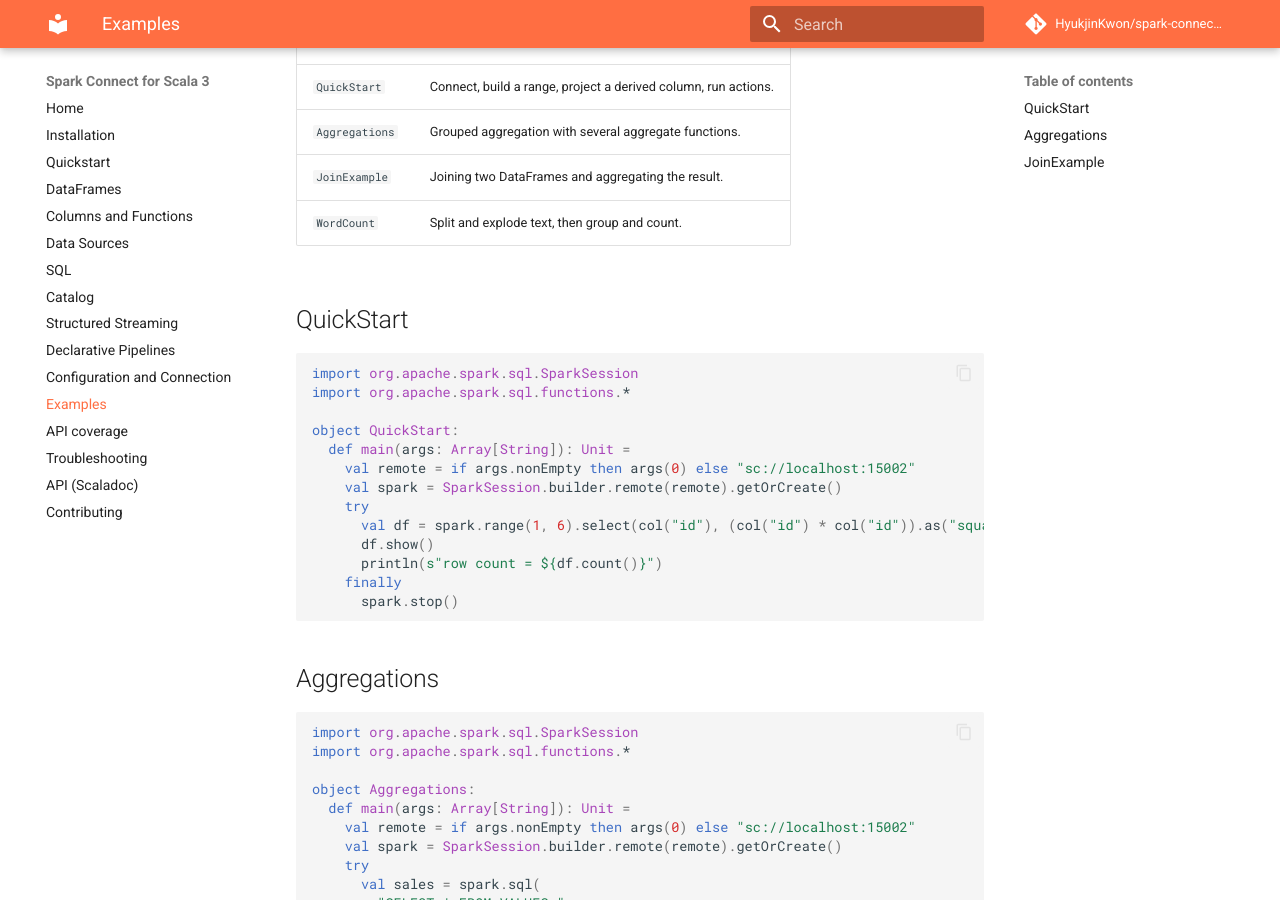
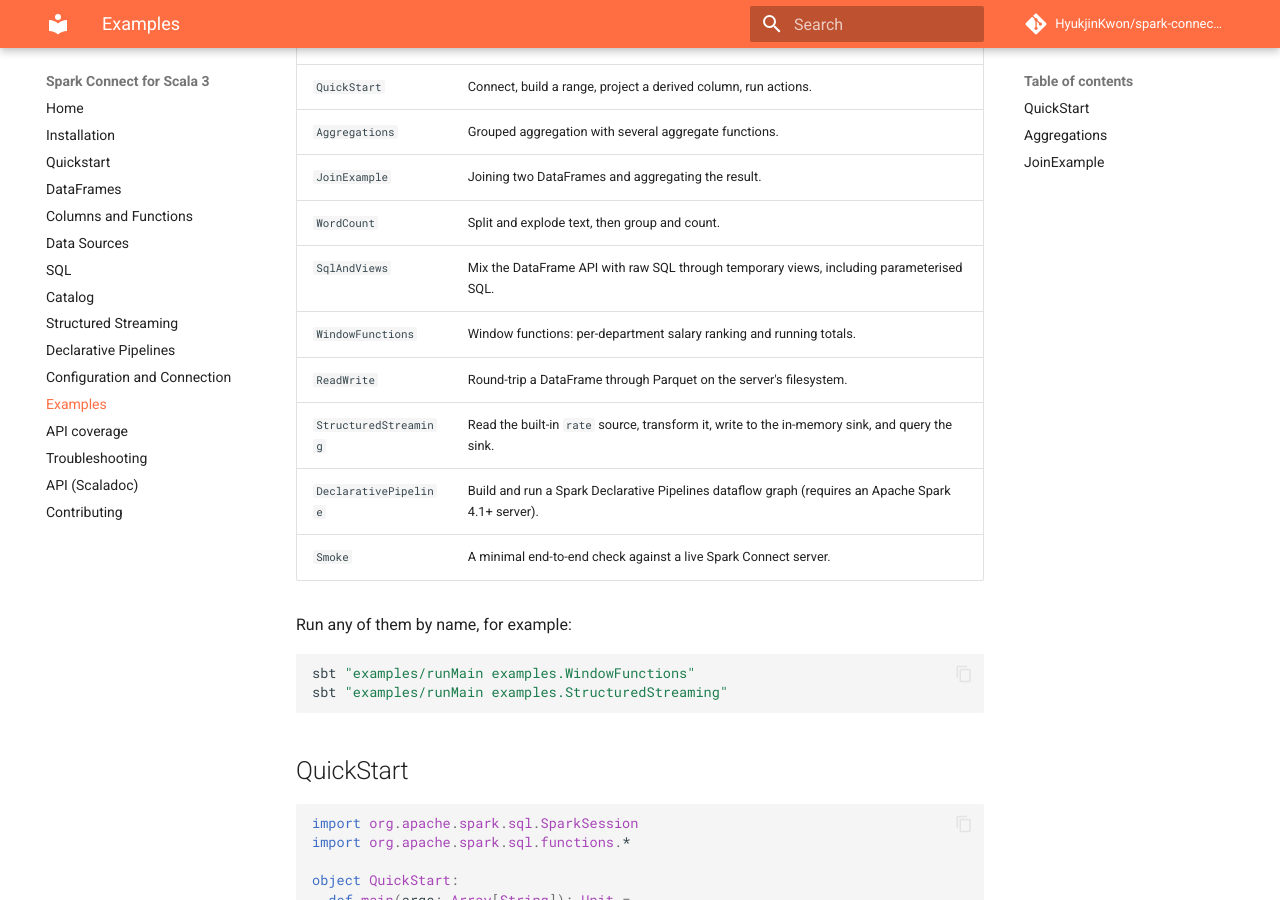
Before and after one commit to HyukjinKwon/spark-connect-scala3, an MkDocs documentation site: the page built from docs/examples.md, in a window 1280 px wide and 900 px high, scrolled down 390 px. Built offline with MkDocs 1.6.1 and Material for MkDocs 9.7.7, drawn with Linux system fonts in a browser that asks for light colours; comment, search, counter and statistics services are not loaded.

Commit message:
Harden CI, docs, examples, and shutdown after production-readiness audit
Follow-up fixes from a full production-readiness pass. All ten example
programs were run against a live Apache Spark 4.1 Connect server and now
succeed; the CI, docs, and licensing gaps found in the audit are closed.

CI / release:
- ci.yml: the "Start Spark Connect server" step did not fail if the server
  never came up (no set -e, loop fell through), turning a startup failure
  into an opaque downstream connection error. Add set -euo pipefail and an
  explicit failure (with server log) when the port never opens.
- docs.yml: the Scaladoc copy hardcoded the scala-3.3.6 target path, which
  would silently drop the API docs on a scalaVersion bump. Resolve the api
  dir dynamically and fail if it is missing.

Runtime:
- SparkConnectClient.shutdown now attempts a graceful channel shutdown so
  in-flight RPCs can finish and the server can release execution state,
  falling back to shutdownNow only if they do not drain in time.

Examples:
- StructuredStreaming printed an empty result because processAllAvailable()
  ran before the rate source had emitted anything; wait briefly so the demo
  shows real data.
- DeclarativePipeline was not re-runnable (managed-table locations persist);
  drop the target tables first so it is idempotent.

Docs / licensing:
- examples.md listed only 4 of the 10 example programs; list all ten.
- Drop the word "experimental" from the MLlib exclusion bullet in README and
  docs/index (avoids status-hedging framing).
- Add the Apache 2.0 license header to build.sbt, project/plugins.sbt, the
  standalone example build.sbt, and the standalone QuickStart.scala (were
  missing; needed for a RAT-clean Apache-2.0 release).

Co-authored-by: Isaac

````diff
--- a/docs/examples.md
+++ b/docs/examples.md
@@ -20,6 +20,19 @@ sbt "examples/runMain examples.JoinExample sc://localhost:15002"
 | `Aggregations` | Grouped aggregation with several aggregate functions. |
 | `JoinExample` | Joining two DataFrames and aggregating the result. |
 | `WordCount` | Split and explode text, then group and count. |
+| `SqlAndViews` | Mix the DataFrame API with raw SQL through temporary views, including parameterised SQL. |
+| `WindowFunctions` | Window functions: per-department salary ranking and running totals. |
+| `ReadWrite` | Round-trip a DataFrame through Parquet on the server's filesystem. |
+| `StructuredStreaming` | Read the built-in `rate` source, transform it, write to the in-memory sink, and query the sink. |
+| `DeclarativePipeline` | Build and run a Spark Declarative Pipelines dataflow graph (requires an Apache Spark 4.1+ server). |
+| `Smoke` | A minimal end-to-end check against a live Spark Connect server. |
+
+Run any of them by name, for example:
+
+```bash
+sbt "examples/runMain examples.WindowFunctions"
+sbt "examples/runMain examples.StructuredStreaming"
+```
 
 ## QuickStart
 
````
Also changed, not shown: README.md (+1 -1 lines), docs/index.md (+1 -1 lines), 9 other files.
